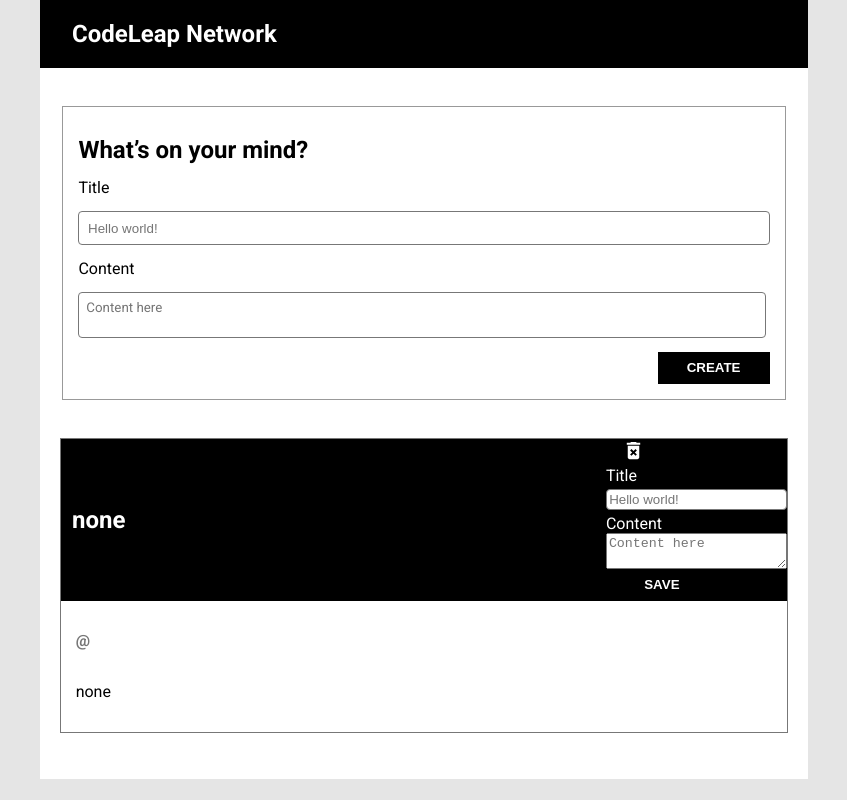
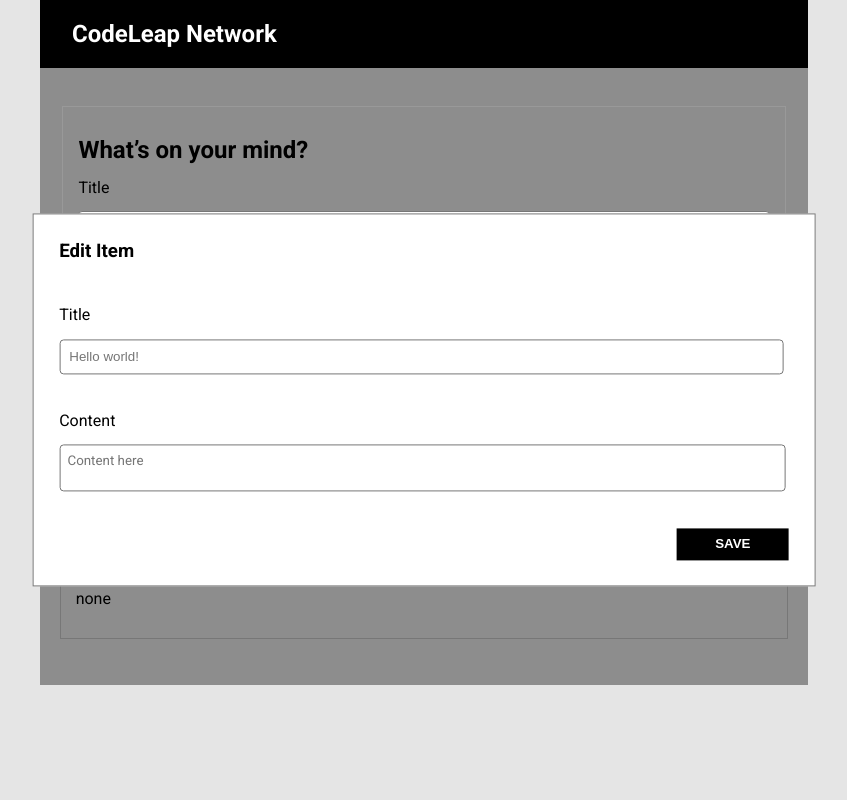
Before and after one commit to ninamarq/code-leap-test, a React (Create React App) app: page /main in a window 1280 px wide. Both pictures are taken after a click on the icon 964 px from the left and 471 px from the top of the page. Shown: the whole page, without its empty margins (216-1063 px from the left). Built offline with nearby package versions, Linux system fonts and the light colour scheme; no server answers.

Commit message:
Feat: Finish edit mechanics

```diff
--- a/src/components/EditPost/index.tsx
+++ b/src/components/EditPost/index.tsx
@@ -1,20 +1,23 @@
-import { useState } from "react";
+import { useContext, useState } from "react";
 import { FaEdit } from "react-icons/fa";
 
+import UserContext from "../../context/UserContext";
 import { WritePost } from "../WritePost";
 
 export function EditPost(props: {
   postId: number | undefined;
   postUser: string;
 }) {
+  const { setEditing } = useContext(UserContext);
   const { postId, postUser } = props;
-  const [editing, setEditing] = useState(false);
+  const [edit, setEdit] = useState(false);
   const handleClick = () => {
-    setEditing(true);
+    setEdit(true);
+    setEditing?.("editingPost");
   };
 
-  return editing ? (
-    <WritePost typePost="SAVE" id={postId} user={postUser} click={setEditing} />
+  return edit ? (
+    <WritePost typePost="SAVE" id={postId} user={postUser} click={setEdit} />
   ) : (
     <FaEdit onClick={handleClick} />
   );
--- a/src/components/PostCard/style.scss
+++ b/src/components/PostCard/style.scss
@@ -43,8 +43,5 @@
       font-weight: 700;
       color: #777777;
     }
-
-    .content-card {
-    }
   }
 }
--- a/src/components/PostWriting/style.scss
+++ b/src/components/PostWriting/style.scss
@@ -18,17 +18,5 @@
     #title {
       width: 97.25%;
     }
-
-    #content {
-      word-break: break-all;
-      margin: 2% 0;
-      padding: 1%;
-      width: 97.25%;
-      height: 100%;
-      font-family: 'Roboto';
-      border: 1px solid #777777;
-      border-radius: 4px;
-      resize: none;
-    }
   }
 }
--- a/src/components/WritePost/index.tsx
+++ b/src/components/WritePost/index.tsx
@@ -1,4 +1,5 @@
 import { useContext, useState, ChangeEvent } from "react";
+import "./style.scss";
 
 import UserContext from "../../context/UserContext";
 import { createPost } from "../../services/createPost";
@@ -11,9 +12,10 @@
   click: (value: boolean) => void;
 }) {
   const { typePost, id, user, click } = props;
-  const { setCreating } = useContext(UserContext);
+  const { setCreating, setEditing, editing, username } =
+    useContext(UserContext);
   const [currentPost, setCurrentPost] = useState({
-    username: user,
+    username: typePost === "CREATE" ? username : user,
     title: "",
     content: "",
   });
@@ -27,11 +29,12 @@
 
   const handleClick = () => {
     setCurrentPost({
-      username: user,
+      username: "",
       title: "",
       content: "",
     });
     setCreating?.(true);
+    setEditing?.("notEditing");
     click(false);
     return typePost === "SAVE"
       ? updatePost(currentPost, id)
@@ -44,9 +47,9 @@
       [event.target.id]: event.target.value,
     });
   };
-
   return (
-    <section>
+    <section className={typePost}>
+      {typePost === "SAVE" && <h1>Edit Item</h1>}
       <label htmlFor="title">
         Title
         <input
--- a/src/components/WritePost/style.scss
+++ b/src/components/WritePost/style.scss
@@ -0,0 +1,25 @@
+.SAVE {
+  display: flex;
+  flex-direction: column;
+  justify-content: space-between;
+  align-items: flex-start;
+  z-index: 3;
+  opacity: 1;
+  // position
+  background-color: #FFF;
+  position: fixed;
+  top: 50%;
+  left: 50%;
+  transform: translate(-50%, -50%);
+  // sizing
+  width: 57%;
+  height: 40%;
+  padding: 2%;
+  border: 1px solid #777777;
+  color: #000;
+  word-break: break-all;
+
+  h1 {
+    margin: 0 0 3% 0;
+  }
+}
--- a/src/context/Provider.tsx
+++ b/src/context/Provider.tsx
@@ -12,6 +12,7 @@
     { id: 0, title: "none", content: "none", username: "" },
   ]);
   const [creating, setCreating] = useState(false);
+  const [editing, setEditing] = useState("editing");
 
   // eslint-disable-next-line react/jsx-no-constructed-context-values
   const objStates = {
@@ -21,6 +22,8 @@
     setPosts,
     creating,
     setCreating,
+    editing,
+    setEditing,
   };
 
   return (
--- a/src/context/UserContext.tsx
+++ b/src/context/UserContext.tsx
@@ -18,12 +18,15 @@
   >;
   creating: boolean;
   setCreating?: Dispatch<SetStateAction<boolean>>;
+  editing: string;
+  setEditing?: Dispatch<SetStateAction<string>>;
 }
 
 const defaultState = {
   username: "",
   posts: [],
   creating: false,
+  editing: "notEditing",
 };
 
 const AppContext = createContext<IUserContext>(defaultState);
--- a/src/global.scss
+++ b/src/global.scss
@@ -16,6 +16,18 @@
       padding: 1.25%;
       border: 1px solid #777777;
       border-radius: 4px;
+    }
+
+    textarea {
+      word-break: break-all;
+      margin: 2% 0;
+      padding: 1%;
+      width: 97.25%;
+      height: 100%;
+      font-family: 'Roboto';
+      border: 1px solid #777777;
+      border-radius: 4px;
+      resize: none;
     }
   }
 
--- a/src/pages/MainScreen/index.tsx
+++ b/src/pages/MainScreen/index.tsx
@@ -1,11 +1,15 @@
+import { useContext } from "react";
+
 import Header from "../../components/Header";
 import PostList from "../../components/PostList";
 import PostWriting from "../../components/PostWriting";
+import UserContext from "../../context/UserContext";
 import "./style.scss";
 
 function MainScreen() {
+  const { editing } = useContext(UserContext);
   return (
-    <div className="main-screen-container">
+    <div className={`main-screen-container ${editing}`}>
       <Header />
       <PostWriting />
       <PostList />
--- a/src/pages/MainScreen/style.scss
+++ b/src/pages/MainScreen/style.scss
@@ -7,3 +7,7 @@
   width: 60%;
   background-color: #FFF;
 }
+
+.editingPost {
+  background: #777777CC;
+}
```
Also changed, not shown: src/services/deletePost.ts (added, +15 -0 lines).
